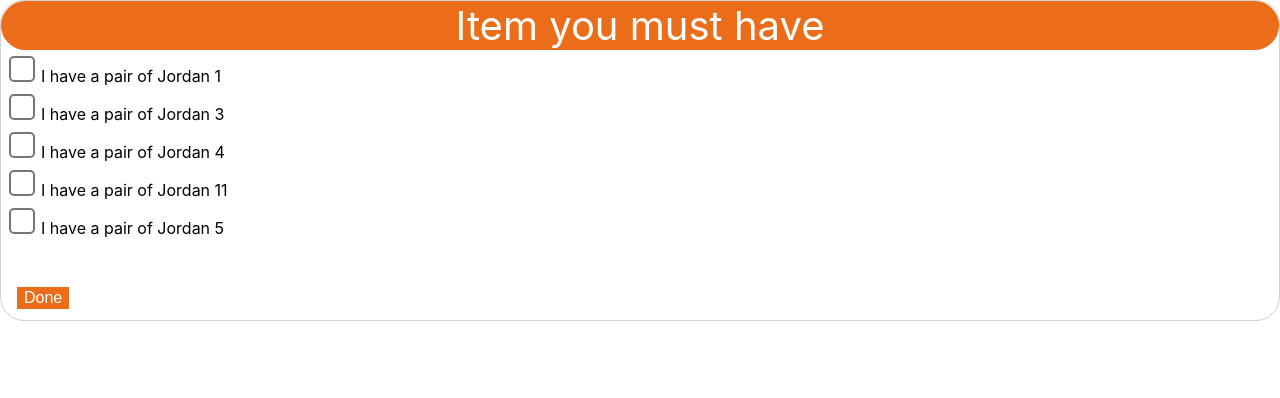
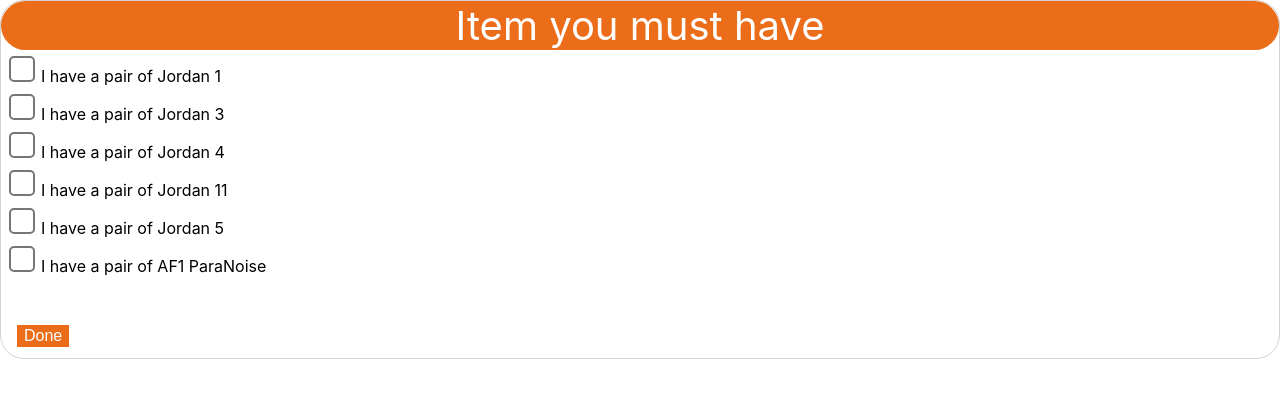
Before and after one commit to DavidKhoi17/React2, a React (Create React App) app: page / in a window 1280 px wide. Shown: the top 398 px of the page. Built offline with nearby package versions, Linux system fonts and the light colour scheme.

Commit message:
added id 6

```diff
--- a/src/App.js
+++ b/src/App.js
@@ -26,6 +26,10 @@
       {
         id: 5,
         text: 'I have a pair of Jordan 5'
+      },
+      {
+        id: 6,
+        text: 'I have a pair of AF1 ParaNoise'
       }
     ]
   }
```
